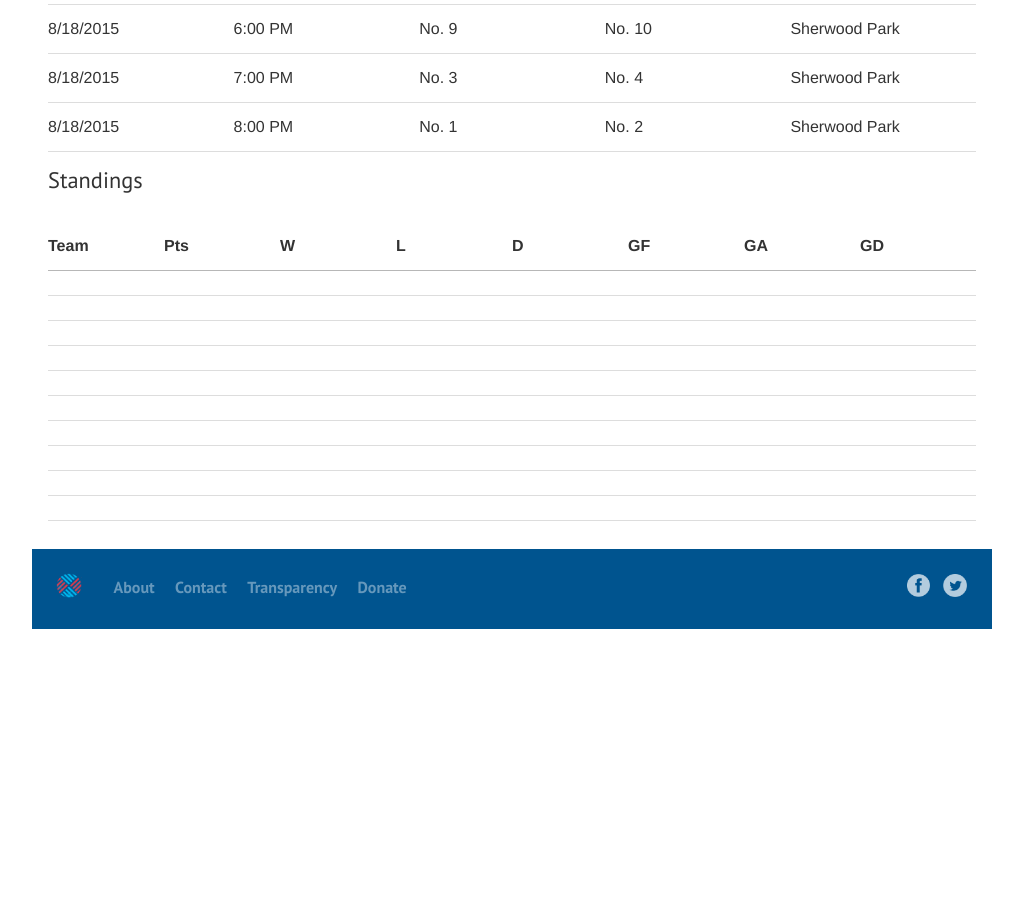
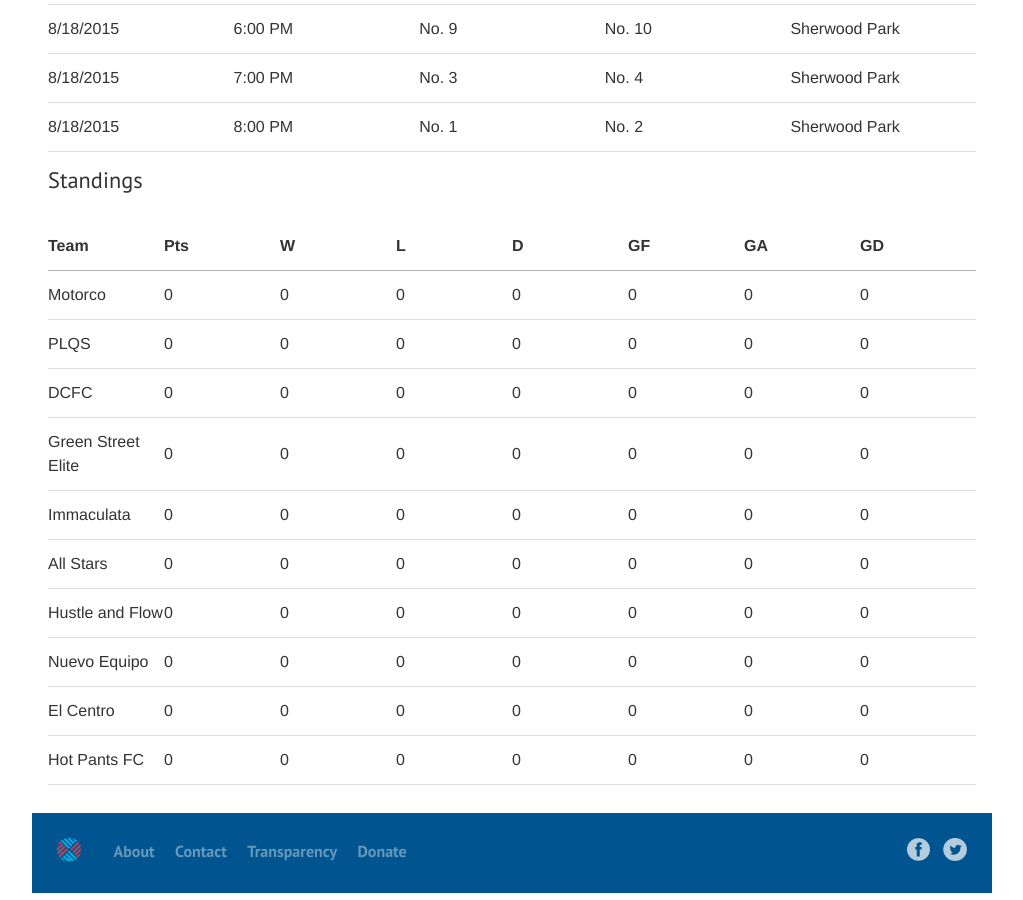
Before and after one commit to durhamatletico/durhamatletico.github.io, a Jekyll site: the page built from futsal/schedule.html, in a window 1280 px wide and 900 px high, scrolled down 2750 px. Shown: the whole window, without its empty margins (128-1151 px from the left). Built offline with Jekyll 4.4.1, drawn with Linux system fonts in a browser that asks for light colours; before the commit the page ends 3386 px from its top, so only the background shows below that.

Commit message:
Add standings

```diff
--- /dev/null
+++ b/_data/2015/summer/results.yml
@@ -0,0 +1,13 @@
+[{draws: 0, goal_differential: 0, goals_against: 0, goals_for: 0, losses: 0, points: 0,
+    team: Motorco, wins: 0}, {draws: 0, goal_differential: 0, goals_against: 0, goals_for: 0,
+    losses: 0, points: 0, team: PLQS, wins: 0}, {draws: 0, goal_differential: 0, goals_against: 0,
+    goals_for: 0, losses: 0, points: 0, team: DCFC, wins: 0}, {draws: 0, goal_differential: 0,
+    goals_against: 0, goals_for: 0, losses: 0, points: 0, team: Green Street Elite,
+    wins: 0}, {draws: 0, goal_differential: 0, goals_against: 0, goals_for: 0, losses: 0,
+    points: 0, team: Immaculata, wins: 0}, {draws: 0, goal_differential: 0, goals_against: 0,
+    goals_for: 0, losses: 0, points: 0, team: All Stars, wins: 0}, {draws: 0, goal_differential: 0,
+    goals_against: 0, goals_for: 0, losses: 0, points: 0, team: Hustle and Flow, wins: 0},
+  {draws: 0, goal_differential: 0, goals_against: 0, goals_for: 0, losses: 0, points: 0,
+    team: Nuevo Equipo, wins: 0}, {draws: 0, goal_differential: 0, goals_against: 0,
+    goals_for: 0, losses: 0, points: 0, team: El Centro, wins: 0}, {draws: 0, goal_differential: 0,
+    goals_against: 0, goals_for: 0, losses: 0, points: 0, team: Hot Pants FC, wins: 0}]
--- a/futsal/schedule.html
+++ b/futsal/schedule.html
@@ -17,11 +17,11 @@ permalink: /futsal/schedule/
   <tbody>
     {% for match in site.data.2015.summer.week %}
       <tr>
-        <td>{{ match.Date }}</td>
-        <td>{{ match.Time }}</td>
-        <td>{{ match["Team 1"] }}</td>
-        <td>{{ match["Team 2"] }}</td>
-        <td>{{ match["Default venue"] }}</td>
+          <td>{{ match.Date | date: '%d' }}</td>
+          <td>{{ match.Time }}</td>
+          <td>{{ match["Team 1"] }}</td>
+          <td>{{ match["Team 2"] }}</td>
+          <td>{{ match["Default venue"] }}</td>
       </tr>
       {% endfor %}
   </tbody>
@@ -66,7 +66,7 @@ permalink: /futsal/schedule/
     </tr>
   </thead>
   <tbody>
-      {% for team in site.data.2015.summer.teams %}
+      {% for team in site.data.2015.summer.results %}
       <tr>
           <td>{{ team.team }}</td>
           <td>{{ team.points }}</td>
```
